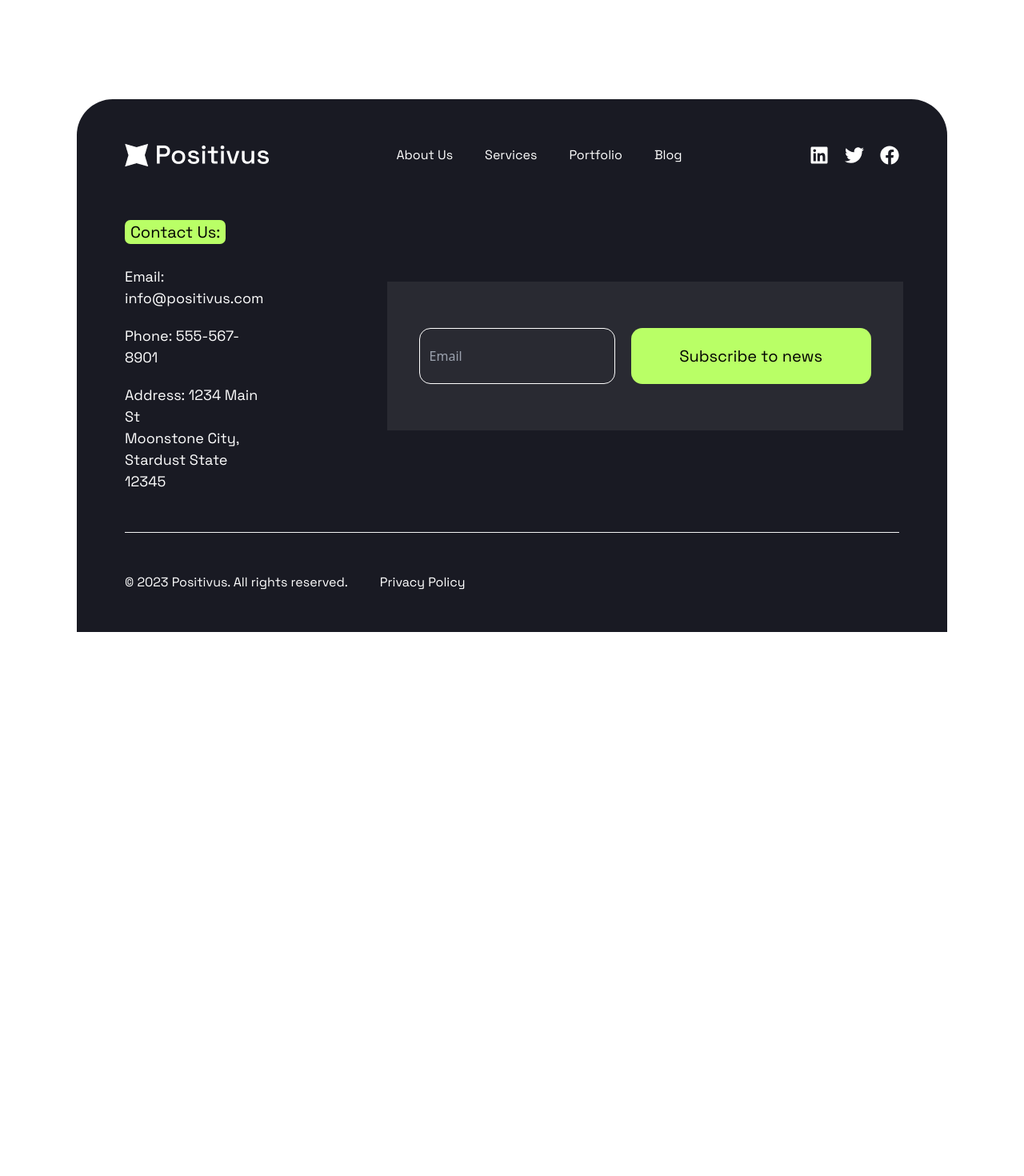
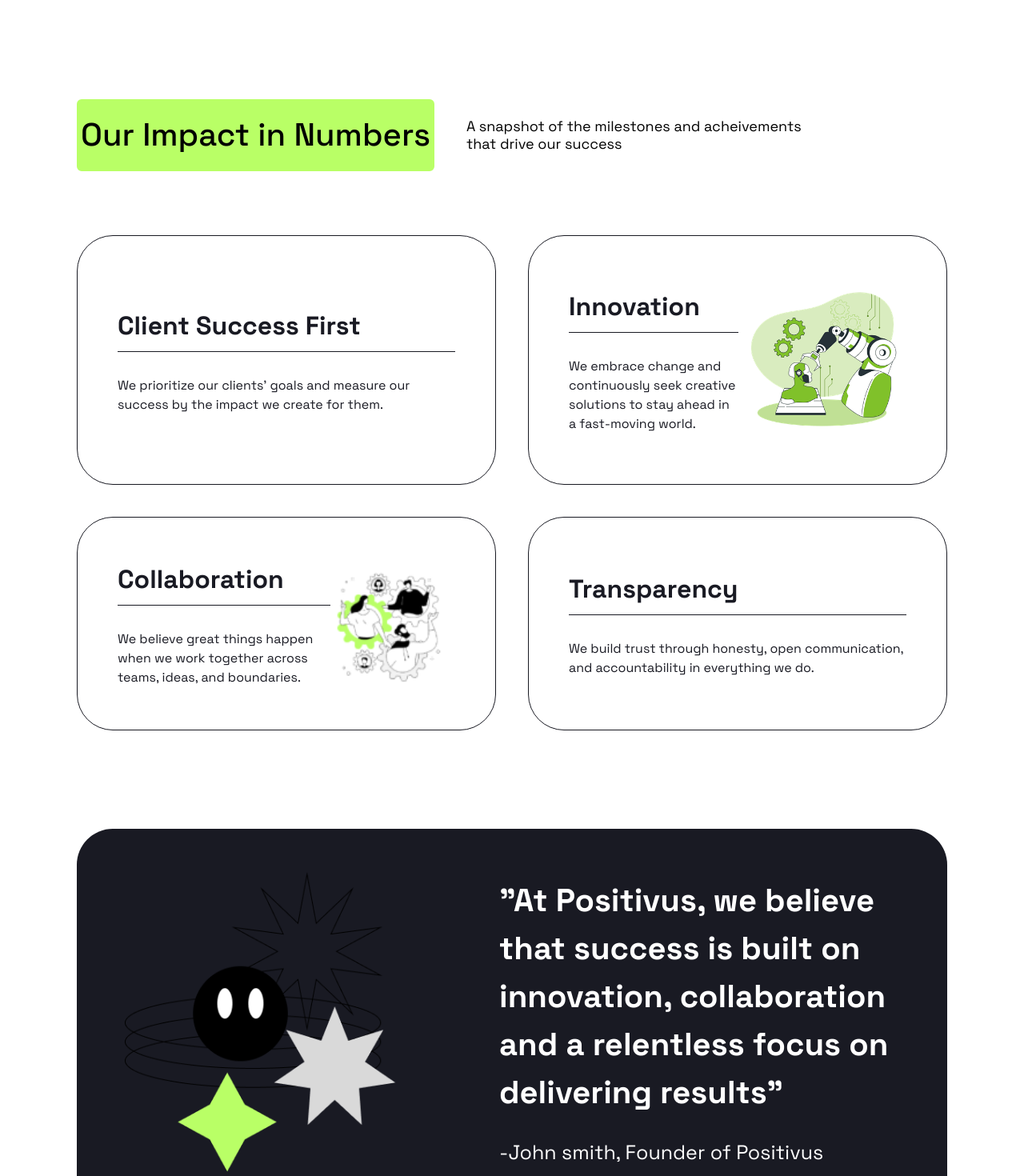
Before and after one commit to ESTIE-CREATOR/Positivus-Landing-Page, a React (Vite) app: page /about in a window 1280 px wide. Shown: the part 2460-3930 px from the top of the page at 80% size. Before the commit the page ends 3258 px from the top, so only its background shows below. Built offline with nearby package versions, Linux system fonts and the light colour scheme.

Commit message:
Initial commit: set up base project

```diff
--- a/src/AboutUsPage-sections/Core.jsx
+++ b/src/AboutUsPage-sections/Core.jsx
@@ -1,10 +1,50 @@
+import { values } from "../constants"
+import { servicesIllustration7 } from "../positivus-assets/images"
 
 
 const Core = () => {
   return (
-    <div>
+  <section className="max-container mt-[40px] md:mt-[140px]">
+    <div className="p-2 md:padding-x ">
+    <div className="flex max-lg:justify-center max-lg:items-center flex-col lg:flex-row gap-10 ">
+      <h2 className="flex items-center justify-center text-center text-[40px] bg-lime-green font-grotesk py-[10px] rounded-md border-[5px] border-lime-green  font-medium">Our Impact in Numbers</h2>
+      <p className="font-grotesk flex items-center text-lg w-[450px]">A snapshot of the milestones and acheivements that drive our success</p>
+    </div>
+
+    <div className="grid grid-cols-1 lg:grid-cols-2 gap-[40px] mt-[80px]">
+      {values.map((value, index) => (
+        <div  key={index} className="flex justify-between items-center border-[1px] rounded-[45px] border-rich-black p-[50px] " >
+         <div>
+          <h3 className="text-[32px] font-bold mb-2 text-rich-black font-grotesk">{value.label}</h3>
+          <div className="w-full h-[1px] bg-rich-black mb-[30px] "></div>
+          <p className="text-rich-black font-grotesk">{value.des}</p>
+          </div>
+          {value.src && (
+              <img
+                src={value.src}
+                alt={value.label}
+                className="w-full max-w-[180px] sm:max-w-[210px] h-auto object-contain mx-auto sm:mx-"
+
+              />
+            )}
+        </div>
+      ))}
+    </div>
+
+    <div className="flex flex-row max-sm:flex-col justify-between items-center flex-1 w-full bg-rich-black rounded-[45px] mt-[123px] px-[60px] mb-[23]">
+    <div className="max-sm:hidden">
+          <img src={servicesIllustration7} alt="Illustration" width={500} height={394} />
+        </div>
+
+        <div className="flex flex-col gap-[26px] py-[60px] max-w-[500px]">
+          <p className="font-grotesk text-[40px] text-white font-bold">"At Positivus, we believe that success is built on innovation, collaboration and a relentless focus on delivering results"</p>
+           <p className="font-grotesk text-[25px] text-white">-John smith, Founder of Positivus</p>
+        </div>
+
+      </div>
 
     </div>
+   </section>
   )
 }
 
--- a/src/constants/index.js
+++ b/src/constants/index.js
@@ -1,4 +1,4 @@
-import { amazonLogo, dribbleLogo, hubspotLogo, notionLogo, netflix, zoom, servicesIllustration1, servicesIllustration2, servicesIllustration3, servicesIllustration4, servicesIllustration5, servicesIllustration6, Team1, Team2, Team3, Team4, Team5, Team6,  } from "../positivus-assets/images";
+import { amazonLogo, dribbleLogo, hubspotLogo, notionLogo, netflix, zoom, servicesIllustration1, servicesIllustration2, servicesIllustration3, servicesIllustration4, servicesIllustration5, servicesIllustration6, Team1, Team2, Team3, Team4, Team5, Team6, AboutUsCoreValues1, AboutUsCoreValues2,  } from "../positivus-assets/images";
 
 export const navLinks = [
   { label: "Home", href: "/" },
@@ -115,21 +115,21 @@ export const    OWPS = [
     {
       label: "Client Success First",
       des: "We prioritize our clients' goals and measure our success by the impact we create for them.",
-      src: "",
+
     },
     {
       label: "Innovation",
       des: "We embrace change and continuously seek creative solutions to stay ahead in a fast-moving world.",
-      src: "",
+      src: AboutUsCoreValues1,
     },
     {
       label: "Collaboration",
       des: "We believe great things happen when we work together across teams, ideas, and boundaries.",
-      src: "",
+      src: AboutUsCoreValues2,
     },
     {
       label: "Transparency",
       des: "We build trust through honesty, open communication, and accountability in everything we do.",
-      src: "",
+
     }
   ];
```
